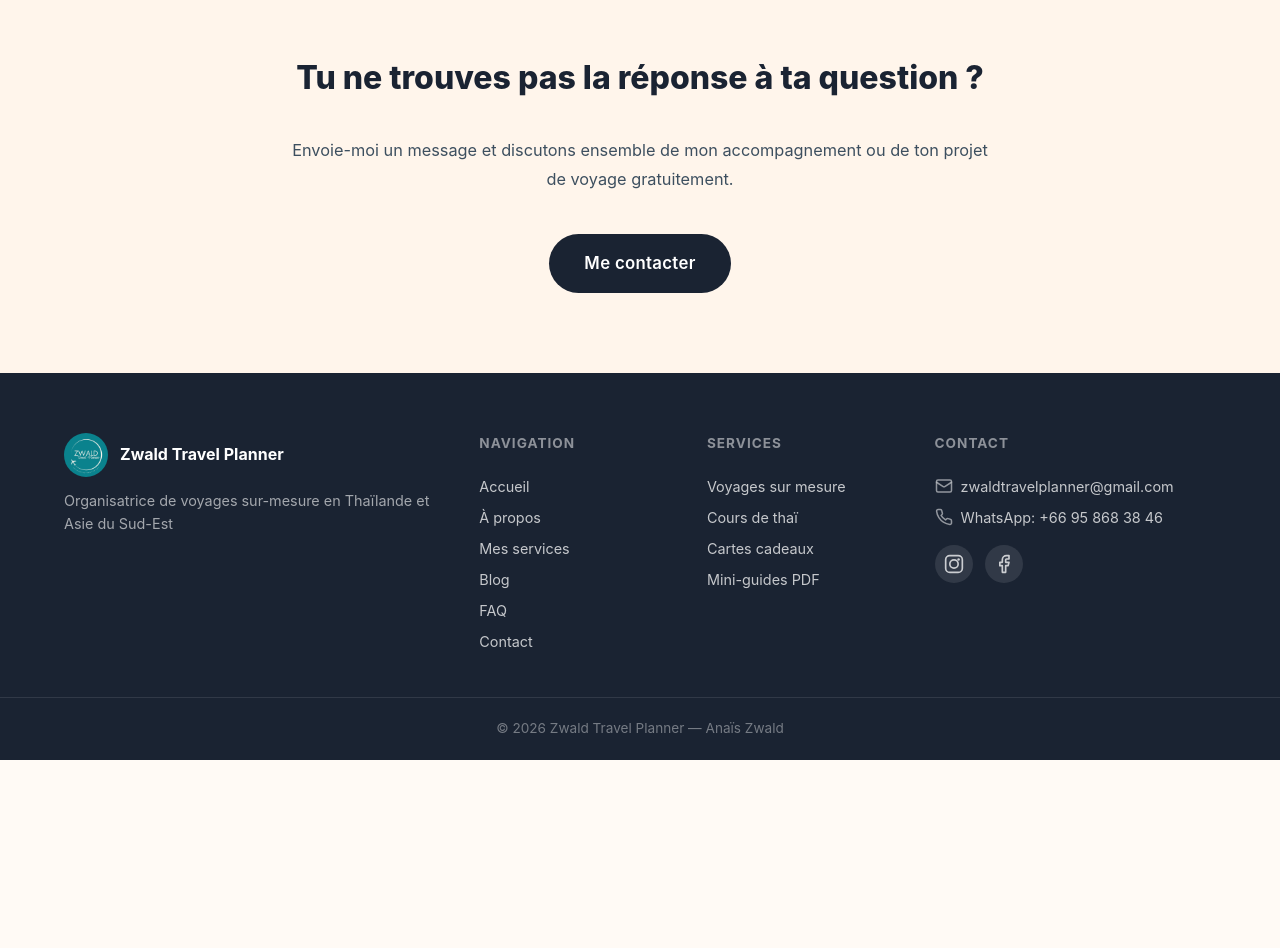
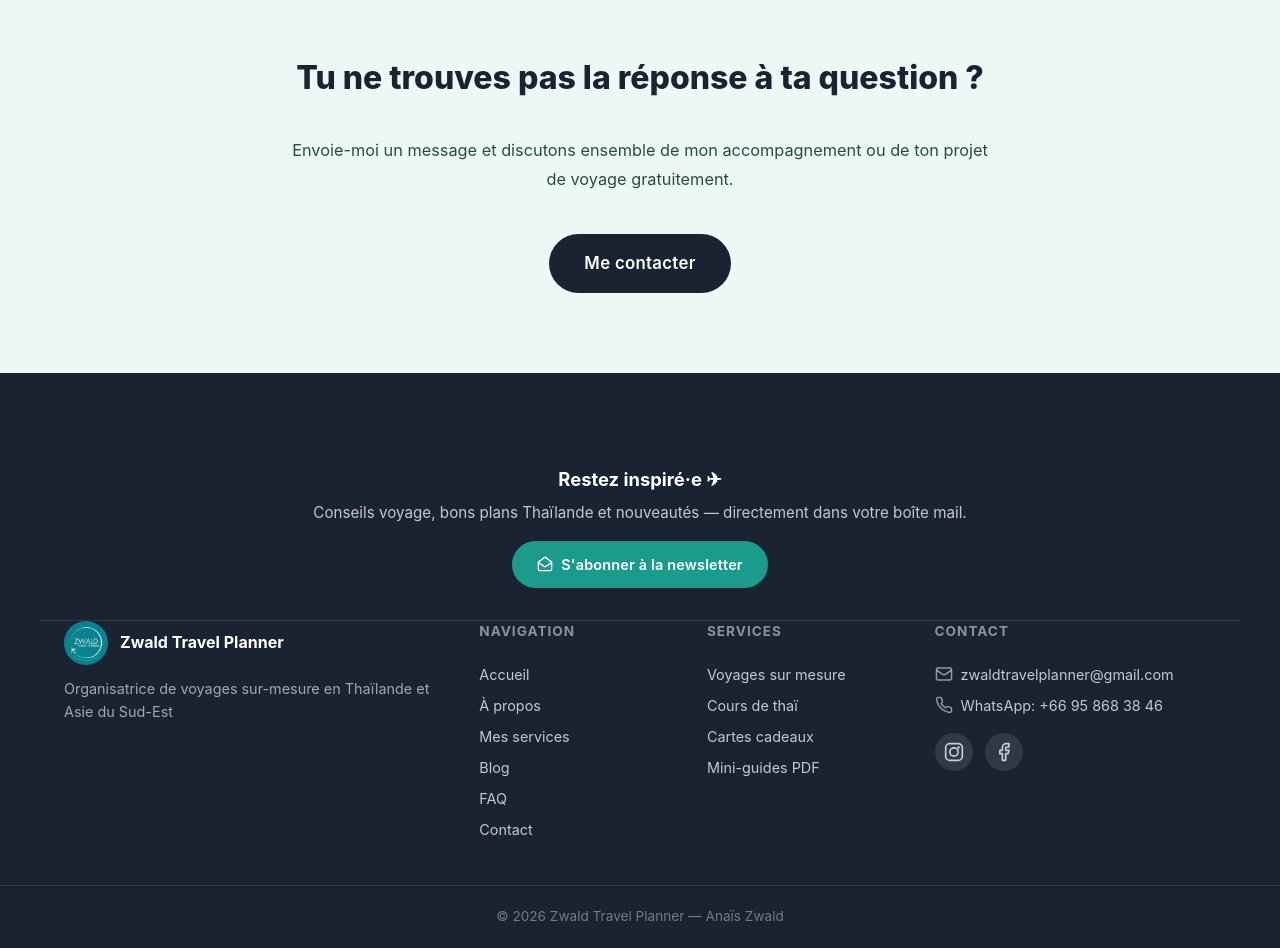
Before and after one commit to TheRemless/Site_Anais, a React (Vite) app: page /faq in a window 1280 px wide. Shown: the part 1420-2368 px from the top of the page. Before the commit the page ends 2180 px from the top, so only its background shows below. Built offline with nearby package versions, Linux system fonts and the light colour scheme.

Commit message:
Modified colors scheme, added Newsletter button in Foooter.

```diff
--- a/src/components/Footer.jsx
+++ b/src/components/Footer.jsx
@@ -1,5 +1,8 @@
+import { useState } from "react";
 import { Link } from "react-router-dom";
 import "../styles/footer.css";
+import "../styles/newsletter-modal.css";
+import NewsletterModal from "./NewsletterModal";
 
 const MailIcon = () => (
   <svg width="18" height="18" viewBox="0 0 24 24" fill="none" stroke="currentColor" strokeWidth="2" strokeLinecap="round" strokeLinejoin="round">
@@ -25,9 +28,28 @@ const FacebookIcon = () => (
   </svg>
 );
 
+const MailOpenIcon = () => (
+  <svg width="16" height="16" viewBox="0 0 24 24" fill="none" stroke="currentColor" strokeWidth="2" strokeLinecap="round" strokeLinejoin="round">
+    <path d="M21.2 8.4c.5.38.8.97.8 1.6v10a2 2 0 0 1-2 2H4a2 2 0 0 1-2-2V10a2 2 0 0 1 .8-1.6l8-6a2 2 0 0 1 2.4 0l8 6Z"/>
+    <path d="m22 10-8.97 5.7a1.94 1.94 0 0 1-2.06 0L2 10"/>
+  </svg>
+);
+
 export default function Footer() {
+  const [showNewsletter, setShowNewsletter] = useState(false);
+
   return (
+    <>
+    {showNewsletter && <NewsletterModal onClose={() => setShowNewsletter(false)} />}
     <footer className="footer">
+      <div className="footer-newsletter">
+        <strong>Restez inspiré·e ✈</strong>
+        <p>Conseils voyage, bons plans Thaïlande et nouveautés — directement dans votre boîte mail.</p>
+        <button className="btn-newsletter" onClick={() => setShowNewsletter(true)}>
+          <MailOpenIcon />
+          S'abonner à la newsletter
+        </button>
+      </div>
       <div className="footer-container">
         <div className="footer-col">
           <div className="footer-logo">
@@ -79,5 +101,6 @@ export default function Footer() {
         <p>&copy; {new Date().getFullYear()} Zwald Travel Planner — Anaïs Zwald</p>
       </div>
     </footer>
+    </>
   );
 }
--- /dev/null
+++ b/src/components/NewsletterModal.jsx
@@ -0,0 +1,62 @@
+import { useEffect, useRef, useState } from "react";
+import "../styles/newsletter-modal.css";
+
+const BREVO_URL =
+  "https://771f2f29.sibforms.com/serve/MUIFAGx_OwomkHY5GbDdZZHK0Q69imo8_NJkL9DW7-HJWY3aTJJZTbZAIY3okCXdBFB9gUnbJRsKbFBgfSJTx9a40DAz1wBYozQlRr2btjBm3VtWMK5XXl96Zs1mUe9SE9oN2oHck3ATc5kxWm5qJ2BY-fWKi2uBAU0hbzPcZ-KooLYKkXmWEyiZs2y0FC7K952l9SvkGQMyIl4J";
+
+export default function NewsletterModal({ onClose }) {
+  const [loaded, setLoaded] = useState(false);
+  const overlayRef = useRef(null);
+
+  // Fermeture avec Escape
+  useEffect(() => {
+    const handleKey = (e) => { if (e.key === "Escape") onClose(); };
+    document.addEventListener("keydown", handleKey);
+    document.body.style.overflow = "hidden";
+    return () => {
+      document.removeEventListener("keydown", handleKey);
+      document.body.style.overflow = "";
+    };
+  }, [onClose]);
+
+  // Clic sur le fond = fermeture
+  const handleOverlayClick = (e) => {
+    if (e.target === overlayRef.current) onClose();
+  };
+
+  return (
+    <div
+      className="nl-overlay"
+      ref={overlayRef}
+      onClick={handleOverlayClick}
+      role="dialog"
+      aria-modal="true"
+      aria-label="S'abonner à la newsletter"
+    >
+      <div className="nl-modal">
+        <button className="nl-close" onClick={onClose} aria-label="Fermer">
+          <svg width="18" height="18" viewBox="0 0 24 24" fill="none" stroke="currentColor" strokeWidth="2.5" strokeLinecap="round">
+            <line x1="18" y1="6" x2="6" y2="18" /><line x1="6" y1="6" x2="18" y2="18" />
+          </svg>
+        </button>
+
+        {!loaded && (
+          <div className="nl-loading">
+            <div className="nl-spinner" />
+            <p>Chargement…</p>
+          </div>
+        )}
+
+        <iframe
+          src={BREVO_URL}
+          className={`nl-iframe ${loaded ? "nl-iframe--ready" : ""}`}
+          title="Inscription à la newsletter Zwald Travel Planner"
+          onLoad={() => setLoaded(true)}
+          frameBorder="0"
+          scrolling="auto"
+          allowFullScreen
+        />
+      </div>
+    </div>
+  );
+}
--- a/src/styles/globals.css
+++ b/src/styles/globals.css
@@ -11,29 +11,29 @@
     --accent-dark: #0D1520;
     --accent-light: #2D3F52;
 
-    --warm: #F5E6D3;           /* Sable chaud */
-    --warm-dark: #E8D5BE;
+    --warm: #C8E8E4;           /* Teal pâle (remplace sable) */
+    --warm-dark: #A8D8D3;
 
     /* Backgrounds */
-    --bg-white: #FFFAF5;       /* Blanc cassé chaud */
-    --bg-cream: #FFF5EB;       /* Crème */
-    --bg-sand: #F5E6D3;        /* Sable */
+    --bg-white: #F7FDFC;       /* Blanc teinté teal */
+    --bg-cream: #EBF8F6;       /* Teal très très clair */
+    --bg-sand: #D4EDE9;        /* Teal clair doux */
     --bg-teal: #1A9B8C;        /* Teal sections */
     --bg-teal-light: #E6F6F4;  /* Teal très clair */
     --bg-dark: #1A2332;        /* Sections sombres */
 
     /* Text */
     --text-dark: #1A2332;
-    --text-medium: #3D4F5F;
-    --text-light: #6B7D8D;
-    --text-lighter: #9AABB8;
-    --text-gray: #6B7D8D;
-    --text-on-dark: #F5F0EB;
+    --text-medium: #2E4A45;
+    --text-light: #4A706A;
+    --text-lighter: #7AA09A;
+    --text-gray: #4A706A;
+    --text-on-dark: #EBF8F6;
     --text-on-teal: #FFFFFF;
 
     /* Borders */
-    --border-color: #E5DDD4;
-    --border-light: #F0E8DF;
+    --border-color: #BEE0DB;
+    --border-light: #D4EDE9;
   }
 
   * {
--- a/src/styles/navbar.css
+++ b/src/styles/navbar.css
@@ -4,7 +4,7 @@
   left: 0;
   right: 0;
   z-index: 1000;
-  background: rgba(255, 250, 245, 0.95);
+  background: rgba(247, 253, 252, 0.95);
   backdrop-filter: blur(12px);
   border-bottom: 1px solid var(--border-color);
   padding: 14px 0;
@@ -106,7 +106,7 @@
   top: 100%;
   left: 0;
   right: 0;
-  background: rgba(255, 250, 245, 0.98);
+  background: rgba(247, 253, 252, 0.98);
   backdrop-filter: blur(12px);
   border-bottom: 1px solid var(--border-color);
   padding: 16px 24px 24px;
--- /dev/null
+++ b/src/styles/newsletter-modal.css
@@ -0,0 +1,147 @@
+/* ============ NEWSLETTER MODAL ============ */
+.nl-overlay {
+  position: fixed;
+  inset: 0;
+  background: rgba(26, 35, 50, 0.65);
+  backdrop-filter: blur(6px);
+  z-index: 9999;
+  display: flex;
+  align-items: center;
+  justify-content: center;
+  padding: 20px;
+  animation: nl-fade-in 0.2s ease;
+}
+
+@keyframes nl-fade-in {
+  from { opacity: 0; }
+  to   { opacity: 1; }
+}
+
+.nl-modal {
+  position: relative;
+  width: 100%;
+  max-width: 560px;
+  max-height: 90vh;
+  background: white;
+  border-radius: 20px;
+  overflow: hidden;
+  box-shadow: 0 24px 64px rgba(0, 0, 0, 0.25);
+  animation: nl-slide-up 0.25s ease;
+  display: flex;
+  flex-direction: column;
+}
+
+@keyframes nl-slide-up {
+  from { transform: translateY(20px); opacity: 0; }
+  to   { transform: translateY(0);    opacity: 1; }
+}
+
+.nl-close {
+  position: absolute;
+  top: 14px;
+  right: 14px;
+  z-index: 2;
+  background: rgba(26, 35, 50, 0.08);
+  border: none;
+  border-radius: 50%;
+  width: 36px;
+  height: 36px;
+  display: flex;
+  align-items: center;
+  justify-content: center;
+  cursor: pointer;
+  color: var(--text-dark);
+  transition: background 0.2s, color 0.2s;
+}
+
+.nl-close:hover {
+  background: var(--primary);
+  color: white;
+}
+
+.nl-loading {
+  display: flex;
+  flex-direction: column;
+  align-items: center;
+  justify-content: center;
+  gap: 16px;
+  padding: 80px 40px;
+  color: var(--text-light);
+  font-size: 0.9rem;
+}
+
+.nl-spinner {
+  width: 36px;
+  height: 36px;
+  border: 3px solid var(--bg-sand);
+  border-top-color: var(--primary);
+  border-radius: 50%;
+  animation: nl-spin 0.7s linear infinite;
+}
+
+@keyframes nl-spin {
+  to { transform: rotate(360deg); }
+}
+
+.nl-iframe {
+  width: 100%;
+  min-height: 480px;
+  flex: 1;
+  border: none;
+  opacity: 0;
+  transition: opacity 0.3s ease;
+}
+
+.nl-iframe--ready {
+  opacity: 1;
+}
+
+/* ============ NEWSLETTER STRIP in Footer ============ */
+.footer-newsletter {
+  border-bottom: 1px solid rgba(255,255,255,0.1);
+  padding: 32px 24px;
+  text-align: center;
+  max-width: 1200px;
+  margin: 0 auto;
+}
+
+.footer-newsletter p {
+  color: rgba(255,255,255,0.75);
+  font-size: 0.95rem;
+  margin-bottom: 16px;
+}
+
+.footer-newsletter strong {
+  display: block;
+  color: white;
+  font-size: 1.15rem;
+  font-weight: 700;
+  margin-bottom: 6px;
+}
+
+.btn-newsletter {
+  display: inline-flex;
+  align-items: center;
+  gap: 8px;
+  padding: 0.75rem 1.6rem;
+  background: var(--primary);
+  color: white;
+  border: none;
+  border-radius: 50px;
+  font-weight: 600;
+  font-size: 0.9rem;
+  cursor: pointer;
+  transition: all 0.25s ease;
+  letter-spacing: 0.2px;
+}
+
+.btn-newsletter:hover {
+  background: var(--primary-light);
+  transform: translateY(-2px);
+  box-shadow: 0 6px 20px rgba(26, 155, 140, 0.35);
+}
+
+@media (max-width: 480px) {
+  .nl-modal { border-radius: 16px; max-height: 95vh; }
+  .nl-iframe { min-height: 420px; }
+}
```
